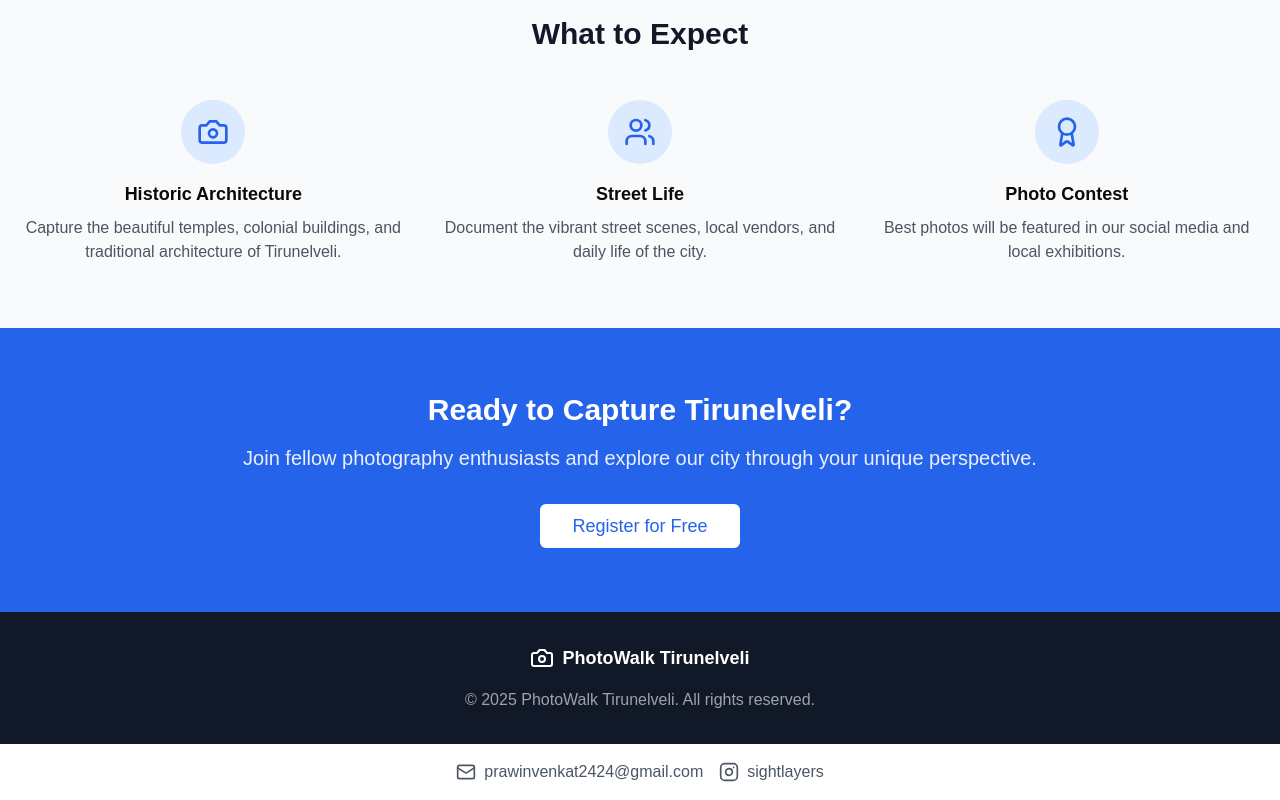
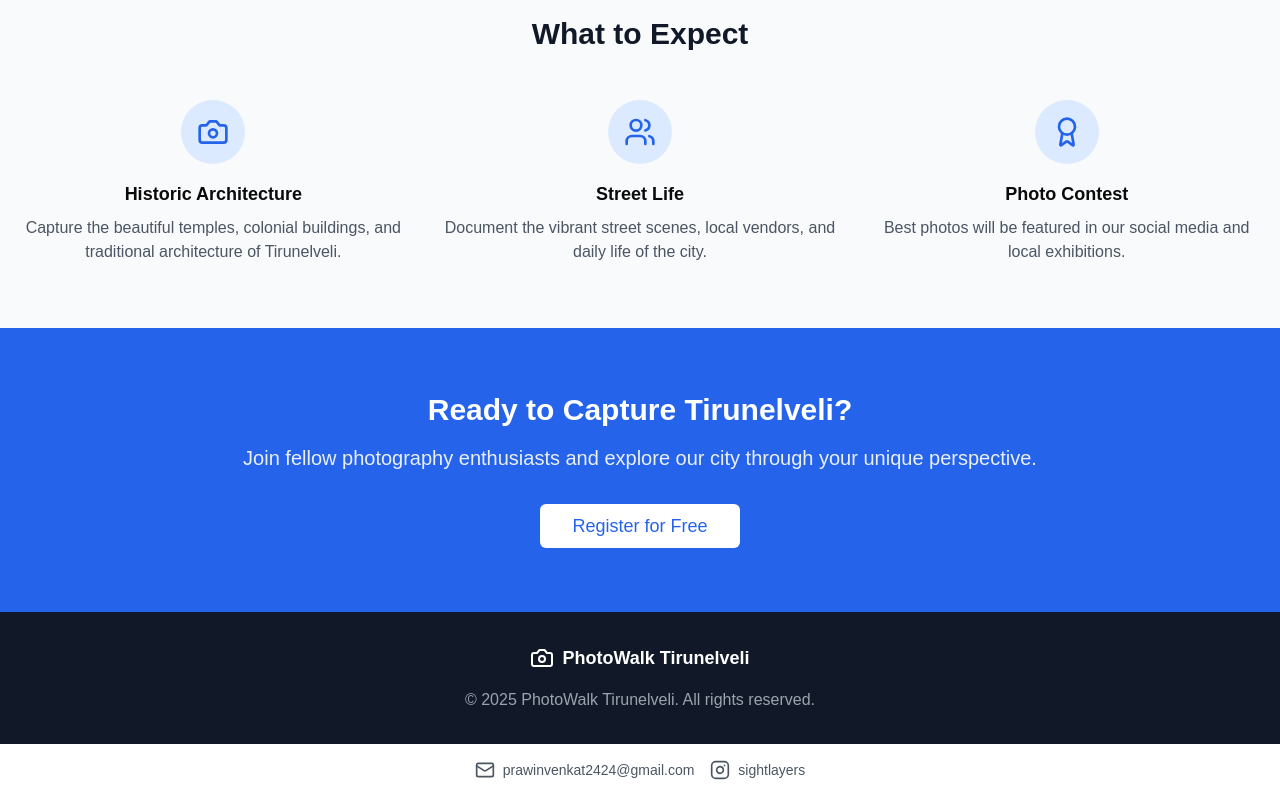
Before and after one commit to rajeshnambi1122/photowalk, a Next.js app: page / in a window 1280 px wide. Shown: the part 978-1778 px from the top of the page. Built offline with nearby package versions, Linux system fonts and the light colour scheme.

Commit message:
changes in footer design

```diff
--- a/app/layout.tsx
+++ b/app/layout.tsx
@@ -25,15 +25,15 @@ export default function RootLayout({
         <Header />
         <main className="flex-grow">{children}</main>
         <footer className="bg-white shadow-sm mt-auto py-4">
-          <div className="container mx-auto px-4">
-            <div className="flex items-center justify-center space-x-4">
-              <a href="mailto:prawinvenkat2424@gmail.com" className="flex items-center space-x-2 text-gray-600 hover:text-blue-600">
+          <div className="container mx-auto px-2">
+            <div className="flex flex-col sm:flex-row items-center justify-center gap-2 sm:gap-4 w-full">
+              <a href="mailto:prawinvenkat2424@gmail.com" className="flex items-center space-x-2 text-gray-600 hover:text-blue-600 break-all text-sm">
                 <Mail className="h-5 w-5" />
-                <span>prawinvenkat2424@gmail.com</span>
+                <span className="break-all">prawinvenkat2424@gmail.com</span>
               </a>
-              <a href="https://www.instagram.com/sightlayers?igsh=YmN2Mm8xMWlhZTl0" target="_blank" rel="noopener noreferrer" className="flex items-center space-x-2 text-gray-600 hover:text-pink-600">
+              <a href="https://www.instagram.com/sightlayers?igsh=YmN2Mm8xMWlhZTl0" target="_blank" rel="noopener noreferrer" className="flex items-center space-x-2 text-gray-600 hover:text-pink-600 text-sm">
                 <Instagram className="h-5 w-5" />
-                <span>sightlayers</span>
+                <span className="break-all">sightlayers</span>
               </a>
             </div>
           </div>
```
